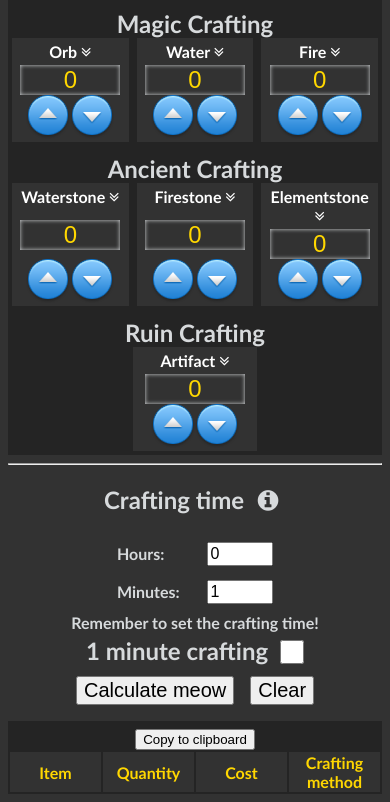
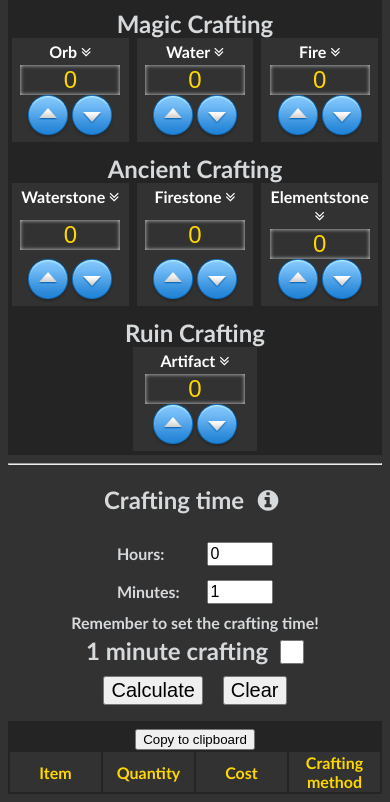
Before and after one commit to jorsae/CatGameCalculator, a website built with webpack: page src/html/normal.html in a window 390 px wide. Shown: the part 939-1741 px from the top of the page. Built offline with nearby package versions, Linux system fonts and the light colour scheme; files whose address does not match are found by name.

Commit message:
Attempt at fixing crafting-button issue on phones

```diff
--- a/src/css/main.css
+++ b/src/css/main.css
@@ -321,9 +321,10 @@ li:before {
 }
 
 .crafting-button{
-    display: flex;
-    justify-content: center;
-    align-items: center;
+    display: inline-block;
+    text-align: center;
+    margin: auto;
+    width: 100%;
 }
 
 .crafting-button button{
--- a/src/html/normal.html
+++ b/src/html/normal.html
@@ -71,7 +71,7 @@
                 <li>Input the items you want to craft.
                 <li>Select the time you want to use crafting them (shorter time, costs more)</li>
                 <li>1 minute crafting mode, will set all crafting items to take 1 minute to craft.</li>
-                <li>Press the "Calculate meow" button</li>
+                <li>Press the "Calculate" button</li>
             </ol>
         </div>
 
@@ -84,7 +84,7 @@
             <select id="floors" aria-label="Selection to add pre-made floors">
             </select>
             <button id="addFloor" data-toggle="popover" data-placement="top">Add floor</button>
-            <button id="quickCalculate" data-toggle="popover" data-placement="top">Calculate meow</button>
+            <button id="quickCalculate" data-toggle="popover" data-placement="top">Calculate</button>
         </div>
 
         <hr>
@@ -109,7 +109,7 @@
                 <input id="crafting" type="checkbox" name="crafting" class="crafting-minute">
             </div>
             <div class="crafting-button">
-                <button id="calculate" data-toggle="popover" data-placement="top">Calculate meow</button>
+                <button id="calculate" data-toggle="popover" data-placement="top">Calculate</button>
                 <button id="clear" data-toggle="popover" data-placement="top">Clear</button>
             </div>
         </div>
```
Also changed, not shown: src/html/event.html (+3 -3 lines).
